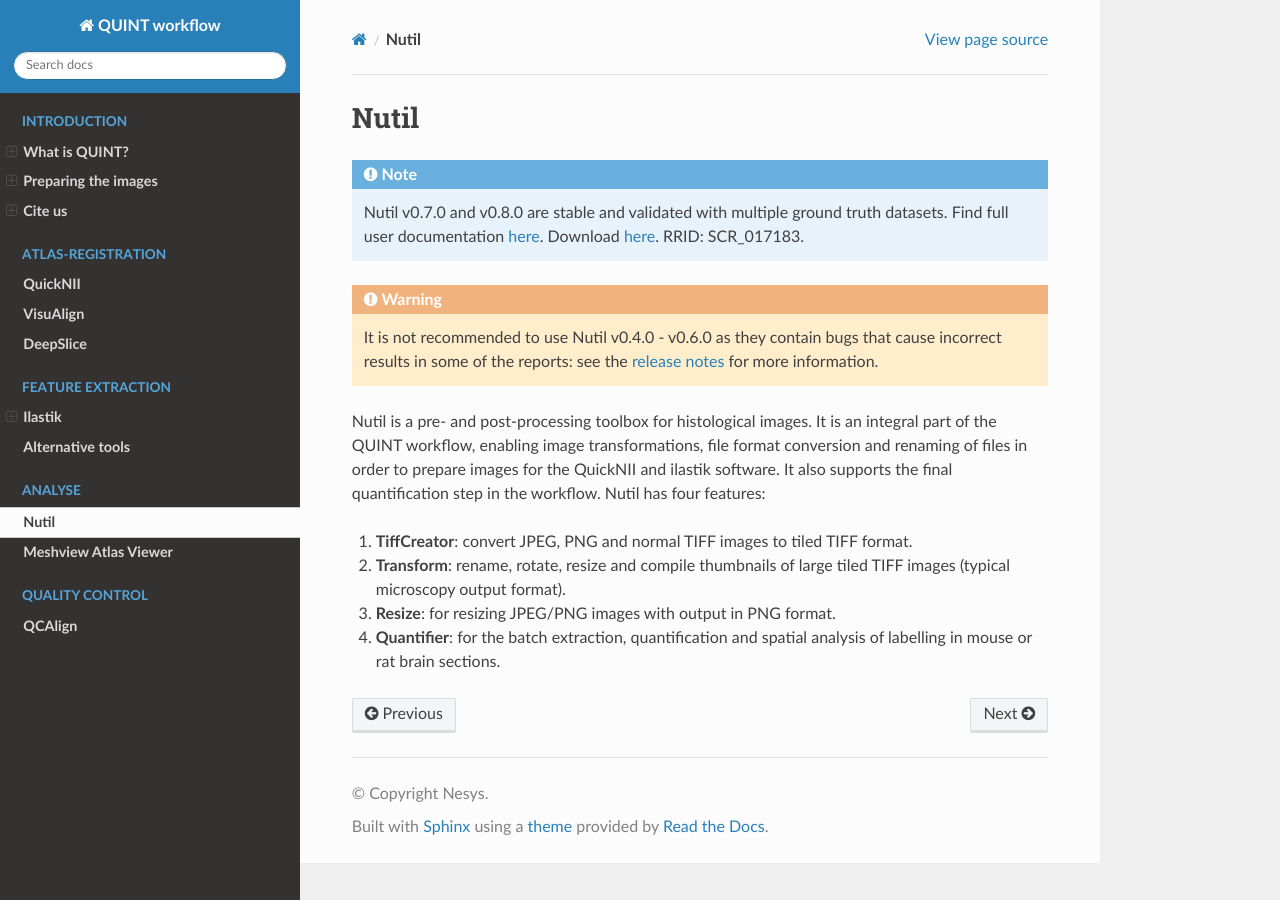
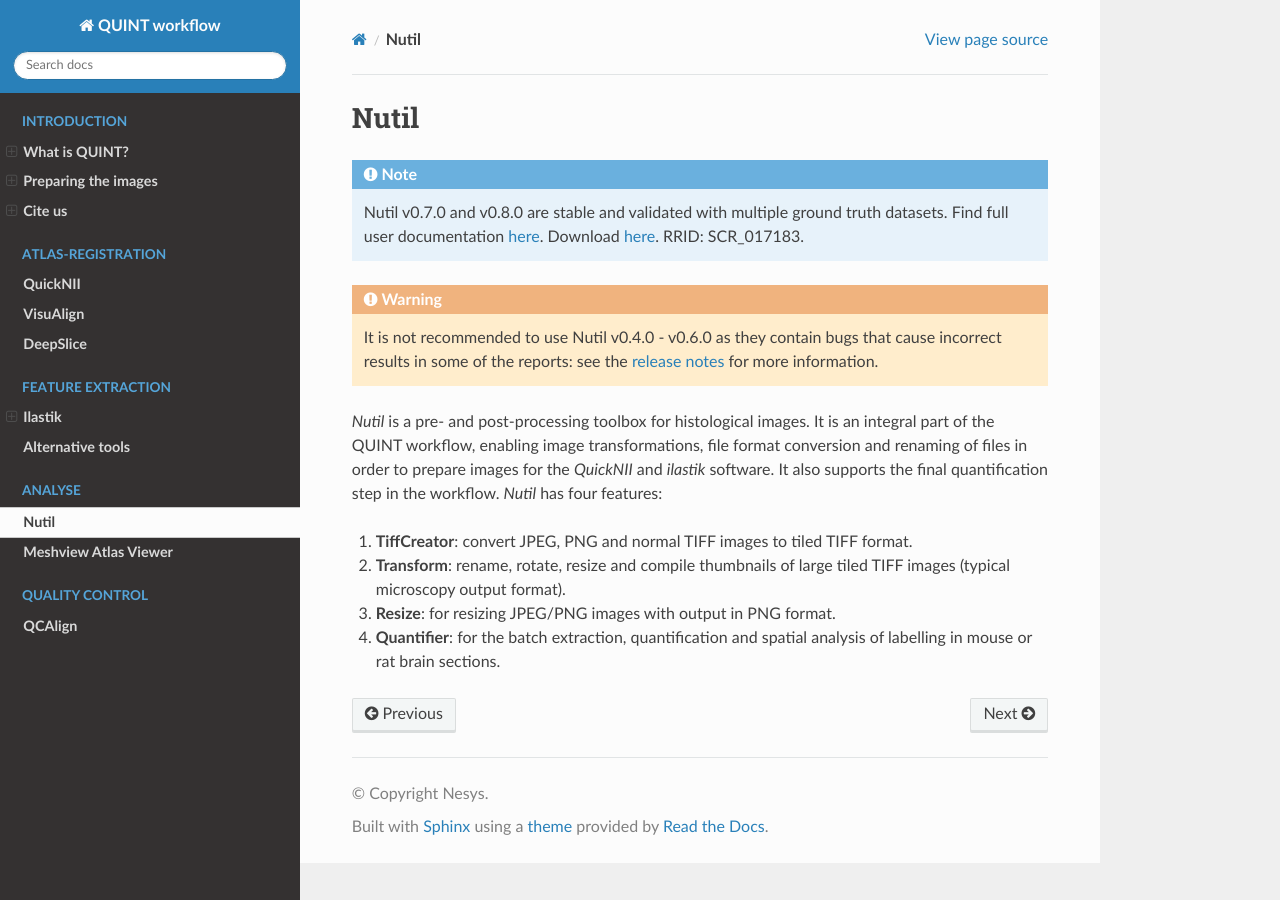
Before and after one commit to Neural-Systems-at-UIO/QUINT_workflow, a Sphinx documentation site: the page built from docs/Nutil.rst, in a window 1280 px wide. Built offline with Sphinx 7.4.7 and the Read the Docs theme 2.0.0, drawn with Linux system fonts in a browser that asks for light colours.

```diff
--- a/docs/Nutil.rst
+++ b/docs/Nutil.rst
@@ -13,7 +13,7 @@
    It is not recommended to use Nutil v0.4.0 - v0.6.0 as they contain bugs that cause incorrect results in some of the reports: see the `release notes <https://nutil.readthedocs.io/en/latest/release.html>`_ for more information.
 
 
-Nutil is a pre- and post-processing toolbox for histological images. It is an integral part of the QUINT workflow, enabling image transformations, file format conversion and renaming of files in order to prepare images for the QuickNII and ilastik software. It also supports the final quantification step in the workflow. Nutil has four features:
+*Nutil* is a pre- and post-processing toolbox for histological images. It is an integral part of the QUINT workflow, enabling image transformations, file format conversion and renaming of files in order to prepare images for the *QuickNII* and *ilastik* software. It also supports the final quantification step in the workflow. *Nutil* has four features:
 
 1. **TiffCreator**: convert JPEG, PNG and normal TIFF images to tiled TIFF format.
 
```
